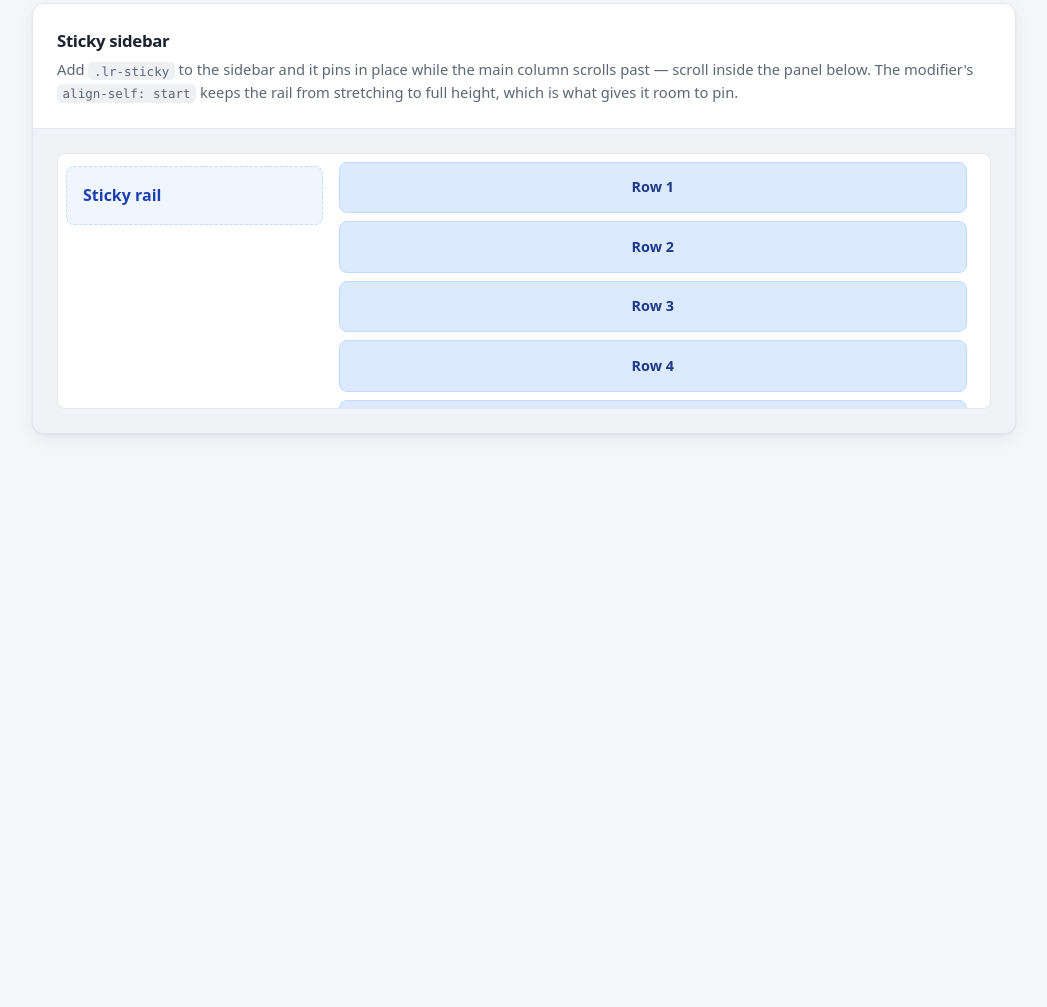
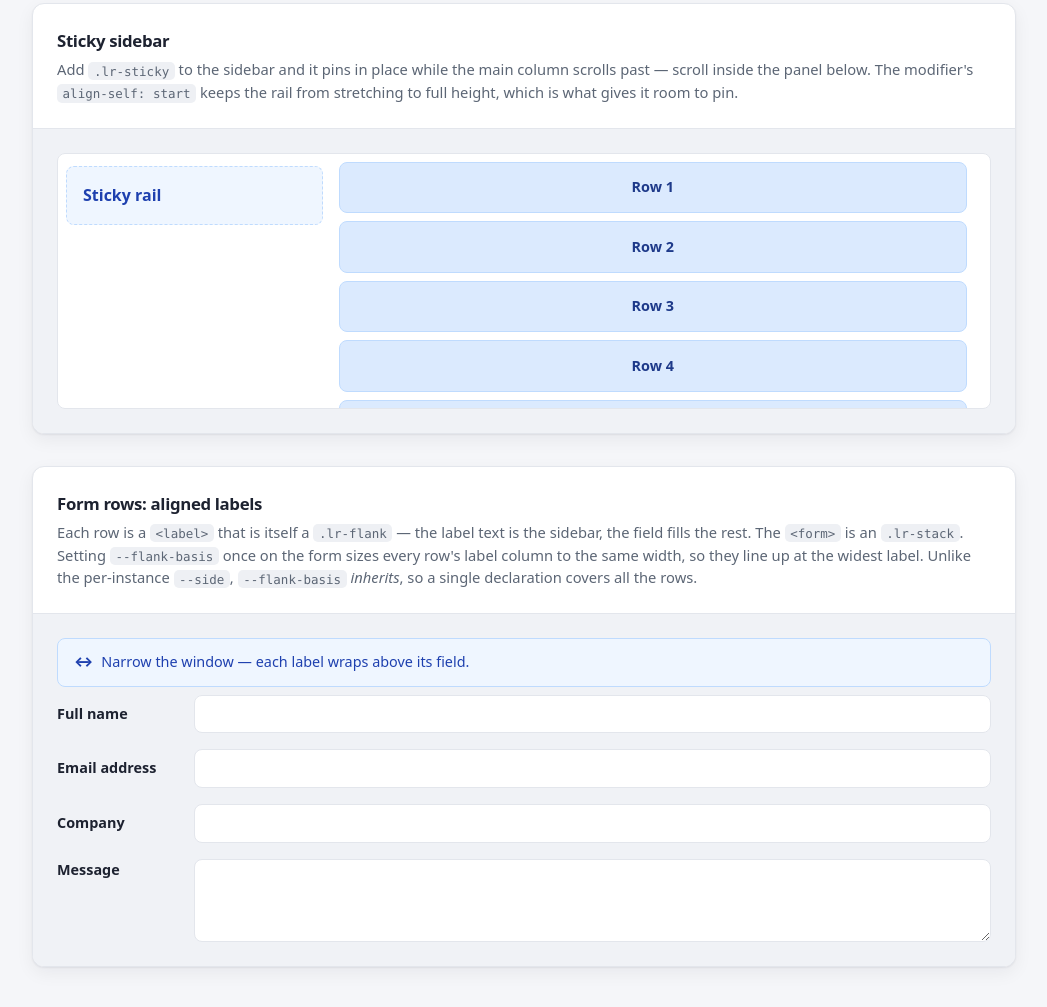
Before and after one commit to LRStack/LRLayout, a website: page showcase/flank.html in a window 1280 px wide. Shown: the part 1331-2338 px from the top of the page, without its empty margins (116-1163 px from the left). Before the commit the page ends 1829 px from the top, so only its background shows below. Drawn offline with nearby package versions, Linux system fonts and the light colour scheme; files that its build step writes are made by us from their sources.

Commit message:
flank to support shared col size

```diff
--- a/showcase/flank.html
+++ b/showcase/flank.html
@@ -119,6 +119,55 @@
           </div>
         </div>
       </section>
+
+      <section class="demo">
+        <div class="demo__head lr-stack lr-gap-xs lr-pad-lg">
+          <h2>Form rows: aligned labels</h2>
+          <p class="note">
+            Each row is a <code>&lt;label&gt;</code> that is itself a
+            <code>.lr-flank</code> — the label text is the sidebar, the field
+            fills the rest. The <code>&lt;form&gt;</code> is an
+            <code>.lr-stack</code>. Setting <code>--flank-basis</code> once on the
+            form sizes every row's label column to the same width, so they line
+            up at the widest label. Unlike the per-instance <code>--side</code>,
+            <code>--flank-basis</code> <em>inherits</em>, so a single declaration
+            covers all the rows.
+          </p>
+        </div>
+        <div class="stage lr-stack lr-gap-sm lr-pad-lg">
+          <p class="callout lr-cluster lr-items-baseline lr-gap-sm">
+            Narrow the window — each label wraps above its field.
+          </p>
+          <form class="lr-stack lr-gap-md" style="--flank-basis: 8rem">
+            <label class="lr-flank lr-items-center lr-gap-sm">
+              <span class="field-label">Full name</span>
+              <input class="field" type="text" name="name" autocomplete="name" />
+            </label>
+            <label class="lr-flank lr-items-center lr-gap-sm">
+              <span class="field-label">Email address</span>
+              <input
+                class="field"
+                type="email"
+                name="email"
+                autocomplete="email"
+              />
+            </label>
+            <label class="lr-flank lr-items-center lr-gap-sm">
+              <span class="field-label">Company</span>
+              <input
+                class="field"
+                type="text"
+                name="company"
+                autocomplete="organization"
+              />
+            </label>
+            <label class="lr-flank lr-items-start lr-gap-sm">
+              <span class="field-label">Message</span>
+              <textarea class="field" name="message" rows="3"></textarea>
+            </label>
+          </form>
+        </div>
+      </section>
     </main>
   </body>
 </html>
--- a/showcase/showcase.css
+++ b/showcase/showcase.css
@@ -204,6 +204,35 @@ code {
   border: 1px solid var(--sc-box-line);
 }
 
+/* --- Form rows (flank demo) ----------------------------------------------- */
+/* Cosmetic only. The arrangement is the library's job: each <label> is an
+   .lr-flank (label text = sidebar, field = main) and the <form> is an .lr-stack.
+   These rules just make the controls legible. No widths here — the field fills
+   the flank's main region and the label column width comes from --flank-basis in
+   the markup. */
+.field-label {
+  font-weight: 600;
+  font-size: 0.9rem;
+  color: var(--sc-ink);
+}
+.field {
+  font: inherit;
+  font-size: 0.9rem;
+  color: var(--sc-ink);
+  background: #fff;
+  border: 1px solid var(--sc-line);
+  border-radius: 8px;
+  padding: 0.45rem 0.6rem;
+}
+.field:focus-visible {
+  outline: 2px solid var(--sc-accent);
+  outline-offset: 1px;
+  border-color: var(--sc-accent);
+}
+textarea.field {
+  resize: vertical;
+}
+
 /* Panels used to visualise flank regions */
 .panel {
   background: var(--sc-soft);
--- a/src/_tokens.scss
+++ b/src/_tokens.scss
@@ -49,6 +49,18 @@ $knobs: gap, pad, items, justify, wrap, ratio, object, side, content-min, min,
   }
 }
 
+// --- The one inheriting knob -------------------------------------------------
+// flank's sidebar width also accepts --flank-basis, which is registered with
+// inherits: true on purpose. Set it once on an ancestor (e.g. a <form>) and
+// every nested flank shares that sidebar width — the way to line up a column of
+// form labels. The per-instance --side above still wins when both are present.
+// No initial-value, so when it is set nowhere it stays invalid-at-computed-value
+// and var(--flank-basis, <fallback>) resolves to the literal fallback.
+@property --flank-basis {
+  syntax: "*";
+  inherits: true;
+}
+
 // --- Emit the spacing scale --------------------------------------------------
 // In the tokens layer so a consumer can retune the scale with a plain,
 // unlayered :root override.
--- a/src/layouts/_flank.scss
+++ b/src/layouts/_flank.scss
@@ -9,8 +9,11 @@
 // Source order is sidebar-first. Add .lr-flank-end to move the sidebar to the
 // other side without changing the markup order.
 //
-// Knobs: --side (sidebar width), --content-min (wrap threshold), --gap,
-//        --items (align-items), --pad.
+// Knobs: --side (sidebar width, per-instance), --flank-basis (sidebar width that
+//        *inherits* — set it once on an ancestor, e.g. a <form>, and every
+//        nested flank picks up the same width; handy for aligning a column of
+//        form labels. --side still wins when both are set), --content-min (wrap
+//        threshold), --gap, --items (align-items), --pad.
 // =============================================================================
 
 @layer lrlayout.layouts {
@@ -24,8 +27,11 @@
   }
 
   // Sidebar (first child): a preferred width that can shrink/grow to fill a row.
+  // Width resolves per-instance --side first, then an inherited --flank-basis
+  // (so one declaration on an ancestor can size a whole column of flanks), then
+  // the literal default.
   .lr-flank > :first-child {
-    flex-basis: var(--side, 16rem);
+    flex-basis: var(--side, var(--flank-basis, 16rem));
     flex-grow: 1;
   }
 
@@ -47,7 +53,7 @@
   }
 
   .lr-flank-end > :last-child {
-    flex-basis: var(--side, 16rem);
+    flex-basis: var(--side, var(--flank-basis, 16rem));
     flex-grow: 1;
     min-inline-size: auto; // clear the base rule's content-min on the sidebar
   }
```
Also changed, not shown: README.md.
